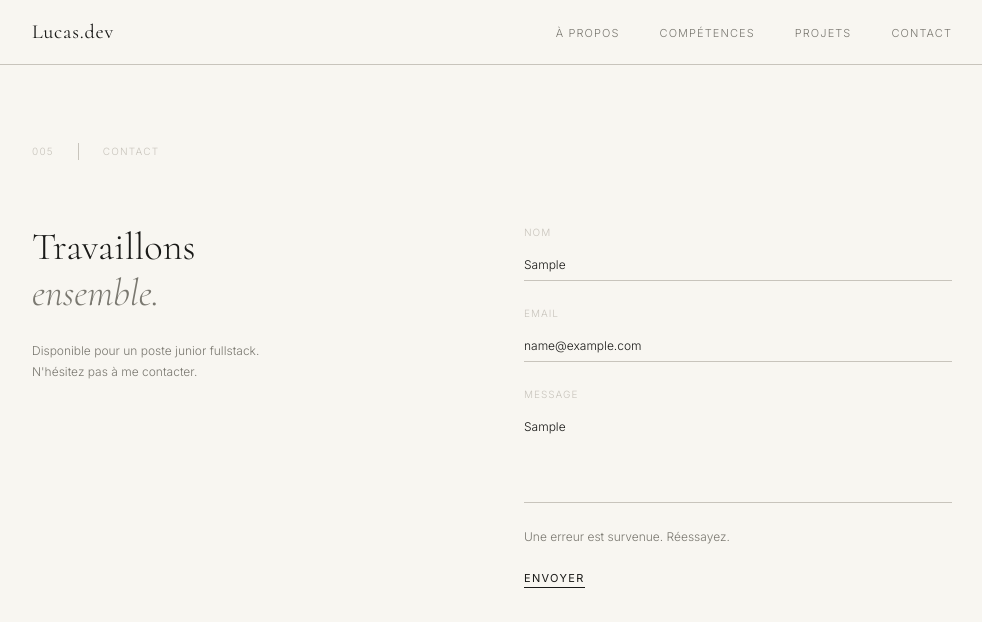
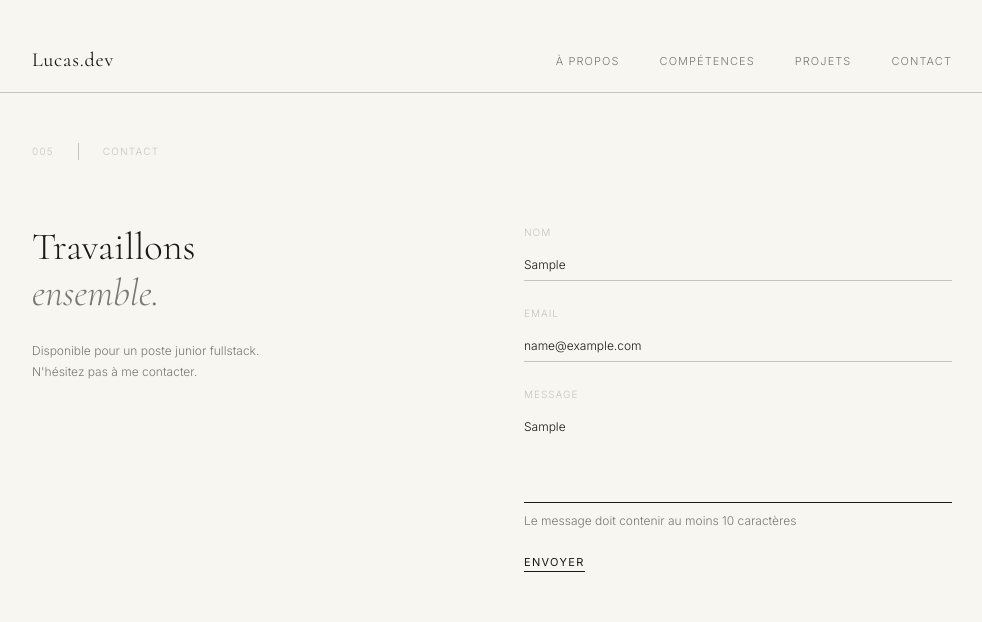
Before and after one commit to lucasrollin/portfolio, a React app in the folder frontend/: page / in a window 1280 px wide. Both pictures are taken after typing "Sample", "name@example.com", "Sample" into the empty fields and a click on the button "ENVOYER". Shown: the part 3781-4403 px from the top of the page, without its empty margins (148-1130 px from the left). Built offline with nearby package versions, Linux system fonts and the light colour scheme; no server answers; the HTML template or start-up script is replaced by a standard one.

Commit message:
feat(frontend): add form validation with React Hook Form and Zod

```diff
--- a/frontend/package.json
+++ b/frontend/package.json
@@ -10,9 +10,12 @@
     "preview": "vite preview"
   },
   "dependencies": {
+    "@hookform/resolvers": "^5.2.2",
     "react": "^19.2.5",
     "react-dom": "^19.2.5",
-    "sass": "^1.99.0"
+    "react-hook-form": "^7.75.0",
+    "sass": "^1.99.0",
+    "zod": "^4.4.3"
   },
   "devDependencies": {
     "@eslint/js": "^10.0.1",
--- a/frontend/src/components/Contact/Contact.jsx
+++ b/frontend/src/components/Contact/Contact.jsx
@@ -1,33 +1,39 @@
-import { useState } from 'react';
+import { useForm } from 'react-hook-form';
+import { zodResolver } from '@hookform/resolvers/zod';
+import { z } from 'zod';
 import styles from './Contact.module.scss';
 
-const INITIAL_STATE = { name: '', email: '', message: '' };
+const schema = z.object({
+  name: z
+    .string()
+    .min(2, 'Le nom doit contenir au moins 2 caractères')
+    .max(50, 'Le nom ne peut pas dépasser 50 caractères'),
+  email: z.string().email('Adresse email invalide'),
+  message: z
+    .string()
+    .min(10, 'Le message doit contenir au moins 10 caractères')
+    .max(1000, 'Le message ne peut pas dépasser 1000 caractères'),
+});
 
 function Contact() {
-  const [form, setForm] = useState(INITIAL_STATE);
-  const [status, setStatus] = useState(null); // null | 'loading' | 'success' | 'error'
+  const {
+    register,
+    handleSubmit,
+    reset,
+    formState: { errors, isSubmitting, isSubmitSuccessful },
+  } = useForm({
+    resolver: zodResolver(schema),
+  });
 
-  function handleChange(e) {
-    setForm({ ...form, [e.target.name]: e.target.value });
-  }
+  async function onSubmit(data) {
+    const res = await fetch('/api/contact', {
+      method: 'POST',
+      headers: { 'Content-Type': 'application/json' },
+      body: JSON.stringify(data),
+    });
 
-  async function handleSubmit(e) {
-    e.preventDefault();
-    setStatus('loading');
-
-    try {
-      const res = await fetch('/api/contact', {
-        method: 'POST',
-        headers: { 'Content-Type': 'application/json' },
-        body: JSON.stringify(form),
-      });
-
-      if (!res.ok) throw new Error();
-      setStatus('success');
-      setForm(INITIAL_STATE);
-    } catch {
-      setStatus('error');
-    }
+    if (!res.ok) throw new Error();
+    reset();
   }
 
   return (
@@ -51,57 +57,42 @@ function Contact() {
             </p>
           </div>
           <div className={styles.right}>
-            {status === 'success' ? (
+            {isSubmitSuccessful ? (
               <div className={styles.success}>
                 <p>Message envoyé.</p>
                 <p>Je vous répondrai dans les plus brefs délais.</p>
               </div>
             ) : (
-              <form className={styles.form} onSubmit={handleSubmit}>
+              <form className={styles.form} onSubmit={handleSubmit(onSubmit)}>
                 <div className={styles.field}>
                   <label htmlFor="name">Nom</label>
-                  <input
-                    id="name"
-                    name="name"
-                    type="text"
-                    value={form.name}
-                    onChange={handleChange}
-                    required
-                  />
+                  <input id="name" type="text" {...register('name')} />
+                  {errors.name && (
+                    <span className={styles.error}>{errors.name.message}</span>
+                  )}
                 </div>
                 <div className={styles.field}>
                   <label htmlFor="email">Email</label>
-                  <input
-                    id="email"
-                    name="email"
-                    type="email"
-                    value={form.email}
-                    onChange={handleChange}
-                    required
-                  />
+                  <input id="email" type="email" {...register('email')} />
+                  {errors.email && (
+                    <span className={styles.error}>{errors.email.message}</span>
+                  )}
                 </div>
                 <div className={styles.field}>
                   <label htmlFor="message">Message</label>
-                  <textarea
-                    id="message"
-                    name="message"
-                    rows={5}
-                    value={form.message}
-                    onChange={handleChange}
-                    required
-                  />
+                  <textarea id="message" rows={5} {...register('message')} />
+                  {errors.message && (
+                    <span className={styles.error}>
+                      {errors.message.message}
+                    </span>
+                  )}
                 </div>
-                {status === 'error' && (
-                  <p className={styles.error}>
-                    Une erreur est survenue. Réessayez.
-                  </p>
-                )}
                 <button
                   type="submit"
                   className={styles.submit}
-                  disabled={status === 'loading'}
+                  disabled={isSubmitting}
                 >
-                  {status === 'loading' ? 'Envoi...' : 'Envoyer'}
+                  {isSubmitting ? 'Envoi...' : 'Envoyer'}
                 </button>
               </form>
             )}
```
Also changed, not shown: 1 other file (tests, documents, lock files or other folders).
